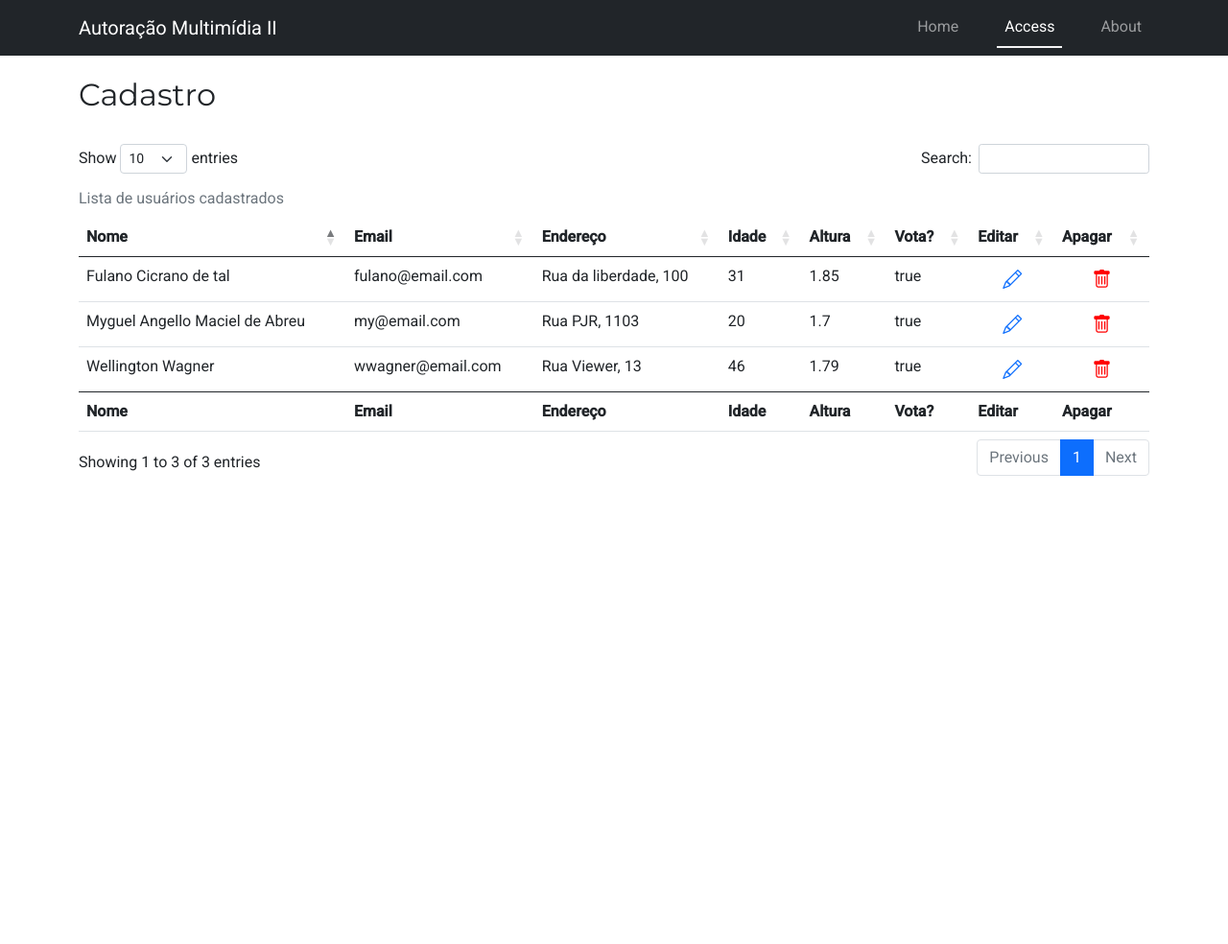
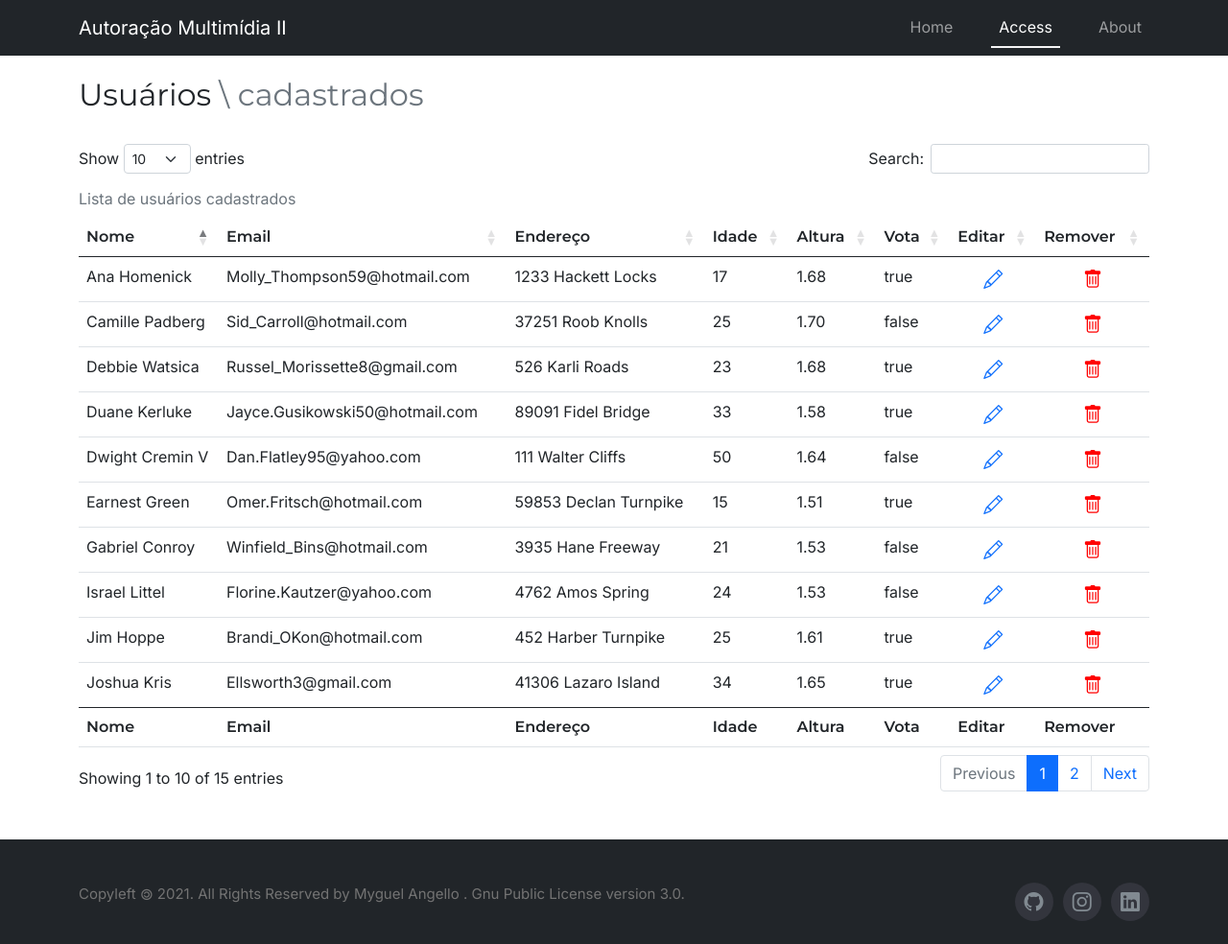
Before and after one commit to myguelangello/crud-node, a Node server app: page /cadastro in a window 1280 px wide. Shown: the whole page at 96% size. Before the commit the page ends 496 px from the top, so only its background shows below. Run offline with Node 20, Linux system fonts and the light colour scheme; some libraries are stand-ins or nearby versions.

Commit message:
successfully updating and removing and fixing bugs

```diff
--- a/index.js
+++ b/index.js
@@ -7,8 +7,13 @@ const { unlencoded } = require("express");
 const port = 3000;
 const address = "localhost";
 
+const utils = require("./utils");
+
+const faker = require("faker"); //modulo usado para criar dados fakes aleatorios para testes
+
+let toggleBol = true; //para decidir o vote se é true ou false
 // a palavra reservada global cria uma variável ou objeto global para o sistemas. Ele pode ser visto em qualquer parta do código ou dos módulos do projeto. Assim, Users podem ser vistos tanto aqui no index.js quanto em routes.js
-global.users = [
+/* global.users = [
   {
     name: "Myguel Angello Maciel de Abreu",
     email: "my@email.com",
@@ -34,6 +39,21 @@ global.users = [
     vote: true,
   },
 ];
+ */
+
+global.users = [];
+
+for (let cont = 0; cont < 15; cont++) {
+  users.push({
+    name: faker.name.findName(),
+    email: faker.internet.email(),
+    address: faker.address.streetAddress(),
+    age: utils.getRandomByInterval(15, 50, true),
+    height: utils.getRandomByInterval(1.5, 1.7, false).toFixed(2),
+    vote: toggleBol,
+  });
+  toggleBol = !toggleBol;
+}
 
 /* ativa o uso do EJS e do Express-ejs-layouts */
 app.set("view engine", "ejs");
--- a/package.json
+++ b/package.json
@@ -8,7 +8,9 @@
     "express": "^4.17.1",
     "express-ejs-layouts": "^2.5.1"
   },
-  "devDependencies": {},
+  "devDependencies": {
+    "faker": "^5.5.3"
+  },
   "scripts": {
     "test": "echo \"Error: no test specified\" && exit 1"
   },
--- a/public/css/style.css
+++ b/public/css/style.css
@@ -5,9 +5,12 @@
   box-sizing: border-box;
 }
 
-html,
+html {
+  background-color: #f8f8f8;
+}
+
 body {
-  font-family: "Roboto", sans-serif;
+  font-family: "Inter", sans-serif;
   font-weight: 400;
 }
 main {
@@ -48,6 +51,19 @@ table tbody tr td a {
   justify-content: center;
 }
 
+th {
+  font-family: "Montserrat", sans-serif;
+
+  font-weight: 600;
+}
+
+td input:not([type="button"]) {
+  border: none;
+  border-bottom: 1px solid;
+
+  background: none;
+}
+
 .hidden {
   display: none;
 }
@@ -59,15 +75,9 @@ table tbody tr td a {
 i.bi {
   font-size: 1.25rem;
 }
+
 i.bi.bi-trash {
   color: red;
-}
-
-td input:not([type="button"]) {
-  border: none;
-  border-bottom: 0.063rem solid;
-
-  background: none;
 }
 
 input[name="age"] {
@@ -104,3 +114,157 @@ input[type="button"]:hover {
   color: cornflowerblue;
   border: 1px solid cornflowerblue;
 }
+/* FOOTER */
+.site-footer {
+  background-color: #26272b;
+  margin-top: 3rem;
+  padding: 45px 0 20px;
+  font-size: 15px;
+  line-height: 24px;
+  color: #737373;
+}
+
+.site-footer a {
+  color: #737373;
+}
+
+.site-footer a:hover {
+  color: #3366cc;
+  text-decoration: none;
+}
+
+.footer-links {
+  padding-left: 0;
+  list-style: none;
+}
+
+.footer-links li {
+  display: block;
+}
+
+.footer-links a {
+  color: #737373;
+}
+
+.footer-links a:active,
+.footer-links a:focus,
+.footer-links a:hover {
+  color: #3366cc;
+  text-decoration: none;
+}
+
+.footer-links.inline li {
+  display: inline-block;
+}
+
+.site-footer .social-icons {
+  text-align: right;
+}
+
+.site-footer .social-icons a {
+  width: 40px;
+  height: 40px;
+  line-height: 40px;
+  margin-left: 6px;
+  margin-right: 0;
+  border-radius: 100%;
+  background-color: #33353d;
+}
+
+.copyleft-text {
+  margin: 0;
+}
+
+.copyleft {
+  display: inline-block;
+  transform: rotate(180deg);
+}
+
+@media (max-width: 991px) {
+  .site-footer [class^="col-"] {
+    margin-bottom: 30px;
+  }
+}
+
+@media (max-width: 767px) {
+  .site-footer {
+    padding-bottom: 0;
+  }
+  .site-footer .copyleft-text,
+  .site-footer .social-icons {
+    text-align: center;
+  }
+}
+
+.social-icons {
+  padding-left: 0;
+  margin-bottom: 0;
+  list-style: none;
+}
+
+.social-icons li {
+  display: inline-block;
+  margin-bottom: 4px;
+}
+
+.social-icons li.title {
+  margin-right: 15px;
+  text-transform: uppercase;
+  color: #96a2b2;
+  font-weight: 700;
+  font-size: 13px;
+}
+
+.social-icons a {
+  background-color: #eceeef;
+  color: #818a91;
+  font-size: 16px;
+  display: inline-block;
+  line-height: 44px;
+  width: 44px;
+  height: 44px;
+  text-align: center;
+  margin-right: 8px;
+  border-radius: 100%;
+  -webkit-transition: all 0.2s linear;
+  -o-transition: all 0.2s linear;
+  transition: all 0.2s linear;
+}
+
+.social-icons a:active,
+.social-icons a:focus,
+.social-icons a:hover {
+  color: #fff;
+  background-color: #29aafe;
+}
+
+.social-icons.size-sm a {
+  line-height: 34px;
+  height: 34px;
+  width: 34px;
+  font-size: 14px;
+}
+
+.social-icons a.facebook:hover {
+  background-color: #3b5998;
+}
+
+.social-icons a.github:hover {
+  background-color: #000000;
+}
+
+.social-icons a.linkedin:hover {
+  background-color: #007bb6;
+}
+
+.social-icons a.instagram:hover {
+  background-color: #dd2a7b;
+}
+
+@media (max-width: 767px) {
+  .social-icons li.title {
+    display: block;
+    margin-right: 0;
+    font-weight: 600;
+  }
+}
--- a/public/script.js
+++ b/public/script.js
@@ -101,16 +101,8 @@ function update(index, link) {
   });
 }
 
-function remove(index, name, link) {
+function remove(index, _name, link) {
   //(index,link)
-  //esconde todos os campos de exibição de dados do cadastro
-  // for(let cont=0;cont<tds.length;cont++){
-  //     if(tds[cont].className=="show"){
-  //         tds[cont].className="hidden";
-  //     } else{
-  //         tds[cont].className="show";
-  //     }
-  // }
 
   //escuta se o botao foi clicado
 
@@ -121,11 +113,12 @@ function remove(index, name, link) {
   http.setRequestHeader("Content-Type", "application/json"); //constroi um cabecalho http para envio dos dados
 
   //dataToSend = JSON.stringify({id:index}); //transforma o objeto literal em uma string JSON que é a representação em string de um objeto JSON
-  dataToSend = JSON.stringify({ name: name }); //transforma o objeto literal em uma string JSON que é a representação em string de um objeto JSON
+  dataToSend = JSON.stringify({ name: _name }); //transforma o objeto literal em uma string JSON que é a representação em string de um objeto JSON
 
   http.send(dataToSend); //envia dados para o servidor na forma de JSON
 
   /* este codigo abaixo foi colocado para que a interface de cadastro so seja modificada quando se receber um aviso do servidor que a modificacao foi feita com sucesso. No caso o aviso vem na forma do codigo 200 de HTTP: OK */
+
   /*
     readyState:
     0: request not initialized
@@ -133,6 +126,7 @@ function remove(index, name, link) {
     2: request received
     3: processing request
     4: request finished and response is ready
+
     status:
     200: "OK"
     403: "Forbidden"
@@ -142,7 +136,6 @@ function remove(index, name, link) {
   // baseado nos valores acima apresentados, o codigo abaixo mostra o que foi enviado pelo servidor como resposta ao envio de dados. No caso, se o request foi finalizado e o response foi recebido, a mensagem recebida do servidor eh mostrada no console do navegador. esse codigo foi feito apenas para verificar se tudo ocorreu bem no envio
 
   http.onload = () => {
-    let resp = JSON.parse(http.response);
     //seleciona todas as tags que sejam td
     let tr = document.querySelector(
       `table#list > tbody > tr[data-index-row='${index}']`
@@ -153,7 +146,7 @@ function remove(index, name, link) {
       console.log(`Item ${index} removido com sucesso!`);
     } else {
       console.log(
-        `Erro durante a tentativa de remoção do usuário: ${name}! Código do Erro: ${http.status}`
+        `Erro durante a tentativa de remoção do usuário: ${_name}! Código do Erro: ${http.status}`
       );
     }
   };
--- a/routes.js
+++ b/routes.js
@@ -37,7 +37,7 @@ router.post("/cadastro/remove", (req, res) => {
 
   if (users.length == 0) {
     console.log("Erro: Não há elemento a ser removido!");
-    return res.status(400).json({
+    return res.status(500).json({
       status: "error",
       error: `Removed element: ${name}`,
     });
@@ -55,11 +55,17 @@ router.post("/cadastro/remove", (req, res) => {
         console.log("Erro ao remover elemento: ", name);
         return res.status(400).json({
           status: "error",
-          error: `Removed element: ${name}`,
+          error: `Didn't Remove element: ${name}`,
         });
       }
     }
   }
+
+  //users.splice(item,1); //este método permite adicionar ou remover um item do vetor em uma dada posição.
+  //res.render('pages/cadastro',{users:users});
+  //res.sendStatus(200); //envia mensagem 200 significando que as modificacoes foram ok
+  //res.send(JSON.stringify({sucess:`Elemento removido com sucesso: ${name}`}));
+  //console.log("Elemento Removido: ",name);
 });
 
 router.post("/cadastro/update", (req, res) => {
--- a/views/layout.ejs
+++ b/views/layout.ejs
@@ -9,7 +9,7 @@
     <link rel="preconnect" href="https://fonts.googleapis.com" />
     <link rel="preconnect" href="https://fonts.gstatic.com" crossorigin />
     <link
-      href="https://fonts.googleapis.com/css2?family=Montserrat:wght@400;500;600&family=Roboto:wght@300;400;500&display=swap"
+      href="https://fonts.googleapis.com/css2?family=Inter:wght@300;400&family=Montserrat:wght@400;500;600&display=swap"
       rel="stylesheet"
     />
     <!-- Icons Bootstrap -->
@@ -35,6 +35,17 @@
     <!-- CSS próprio -->
     <link rel="stylesheet" href="/css/style.css" />
 
+    <style>
+      .img-autor {
+        width: 5rem;
+        height: 5rem;
+      }
+      #bagde {
+        width: auto;
+        height: 1.25rem;
+      }
+    </style>
+
     <title>AMII</title>
   </head>
   <body>
@@ -45,18 +56,61 @@
     <main>
       <div class=""><%- body %></div>
     </main>
-    <!--  <footer>
-      <div class="d-flex">
-        <div class="p-2 bg-info flex-grow-1 small text-white">
-          <i>Copyleft</i> Myguel A. M. Abreu - all rights reserved. Página sob
-          licença
-          <img
-            id="bagde"
-            src="https://img.shields.io/github/license/myguelangello/crud-node?color=blueviolet&style=flat"
-          />
+
+    <footer class="site-footer bg-dark">
+      <div class="container">
+        <div class="row">
+          <div class="col-md-8 col-sm-6 col-xs-12">
+            <p class="copyleft-text">
+              Copyleft <span class="copyleft">&copy;</span> 2021. All Rights
+              Reserved by
+              <a href="https://www.instagram.com/_myguel/"> Myguel Angello </a>.
+              <a class="" href="https://www.gnu.org/licenses/gpl-3.0.txt">
+                Gnu Public License version 3.0.
+              </a>
+            </p>
+          </div>
+
+          <div class="col-md-4 col-sm-6 col-xs-12">
+            <ul class="social-icons">
+              <li>
+                <a
+                  class="github"
+                  href="https://github.com/myguelangello/crud-node"
+                  target="_blank"
+                  ><i class="bi bi-github"></i
+                ></a>
+              </li>
+              <li>
+                <a
+                  class="instagram"
+                  href="https://www.instagram.com/_myguel/"
+                  target="_blank"
+                  ><i class="bi bi-instagram"></i
+                ></a>
+              </li>
+              <li>
+                <a
+                  class="linkedin"
+                  href="https://www.linkedin.com/in/myguelangello/"
+                  target="_blank"
+                  ><i class="bi bi-linkedin"></i
+                ></a>
+              </li>
+            </ul>
+          </div>
         </div>
       </div>
-    </footer> -->
+      <!-- <div class="d-flex">
+        <div class="p-2 bg-info flex-grow-1 small text-muted">
+          <i>Copyleft</i> Myguel Angello M. Abreu - all rights reserved. Página
+          sob licença
+          <a class="" href="https://www.gnu.org/licenses/gpl-3.0.txt">
+            Gnu Public License version 3.0.
+          </a>
+        </div>
+      </div> -->
+    </footer>
 
     <!-- JQuery -->
     <script src="https://ajax.googleapis.com/ajax/libs/jquery/3.6.0/jquery.min.js"></script>
@@ -64,7 +118,11 @@
     <!-- JS DataTables -->
     <script>
       $(document).ready(function () {
-        $("#tableCadastro").DataTable();
+        $("#list").DataTable();
+      });
+      var toastElList = [].slice.call(document.querySelectorAll(".toast"));
+      var toastList = toastElList.map(function (toastEl) {
+        return new bootstrap.Toast(toastEl, option);
       });
     </script>
     <script src="https://cdn.datatables.net/1.11.0/js/jquery.dataTables.min.js"></script>
--- a/views/pages/cadastro.ejs
+++ b/views/pages/cadastro.ejs
@@ -1,13 +1,12 @@
 <%- contentFor('body') %>
 
 <div class="container-lg container-md container-sm">
-  <h2 class="">Cadastro</h2>
+  <h2 class="">Usuários <span class="text-muted">\ cadastrados</span></h2>
   <div class="table-responsive">
     <table
-      id="tableCadastro"
       class="table table-hover caption-top"
       style="width: 100%"
-      is="list"
+      id="list"
     >
       <caption>
         Lista de usuários cadastrados
@@ -19,10 +18,10 @@
           <th>Endereço</th>
           <th>Idade</th>
           <th>Altura</th>
-          <th>Vota?</th>
+          <th>Vota</th>
           <th class="hidden"></th>
           <th>Editar</th>
-          <th>Apagar</th>
+          <th>Remover</th>
         </tr>
       </thead>
       <tbody>
@@ -38,7 +37,7 @@
                     <!-- NAME -->
                     <td data-index-row="<%=index%>">
                         <span  class="show"><%= users[index].name %></span>
-                        <input type="text" name="name"  class="hidden" value="<%= users[index].name %>">
+                        <input type="text" name="name"  class="hidden" onfocus="true" value="<%= users[index].name %>" *>
                     </td>
 
                     <!-- EMAIL -->
@@ -80,24 +79,22 @@
                     </td>
 
                     <!-- a funcao update()  foi criada no arquivo script.js presente no diretorio public. Ela fará a modificação dos itens e envio dos dados na forma de uma string para o servidor usando como rta /cadastro/update/ -->
-                    <!-- UPDATE -->
+                    <!-- EDITAR -->
                     <td  data-index-row="<%= index %>">
-                        <a href="#" onclick="update('<%=index%>','<%= linkUpdate %>')" class="show"><i class="bi bi-pencil"></i></a>
+                        <a href="#" onclick="update('<%=index%>','<%= linkUpdate %>');" class="show"><i class="bi bi-pencil"></i></a>
                     </td>
 
                     <!-- para passar parametros para uma rota criada basta usar o delimitador "/" entre os valores dos parametros e defini-los no arquivo de rotas usando ":" para separar cada valor, seguido de um nome que identificarar esse valor. Exemplo: /cadastro/remove/:id -->
-                    <!-- DELETAR -->
+                    <!-- REMOVER -->
                     <td  data-index-row="<%= index %>">
                         <!-- <a href="#" class="show" onclick="remove('<%=index %>','<%=linkRemove%>')"><i class="fas fa-trash-alt"></i></a> -->
-                        <a href="#" id="removeActive" class="show" onclick="remove('<%=index %>','<%=users[index].name %>','<%=linkRemove%>')"><i class="bi bi-trash"></i></a>
+                        <a href="#" class="show" onclick='remove("<%=index %>","<%=users[index].name %>","<%=linkRemove%>");'><i class="bi bi-trash"></i></a>
                     </td>
 
                     </tr>
                 <% } //for %>
-            <% }else{%>
-                <tr><td colspan="7"><p class="bg-info text-white">Nenhum dado cadastrado</p></td></tr>
+            <% }%>
 
-            <%} //If-Else %>
 
         </tbody>
         <tfoot>
@@ -107,10 +104,10 @@
           <th>Endereço</th>
           <th>Idade</th>
           <th>Altura</th>
-          <th>Vota?</th>
+          <th>Vota</th>
           <th class="hidden"></th>
           <th>Editar</th>
-          <th>Apagar</th>
+          <th>Remover</th>
         </tr>
         </tfoot>
     </table>
```
Also changed, not shown: utils.js (added, +34 -0 lines), views/pages/about.ejs (+3 -13 lines), README.md (deleted), 1 other file.
